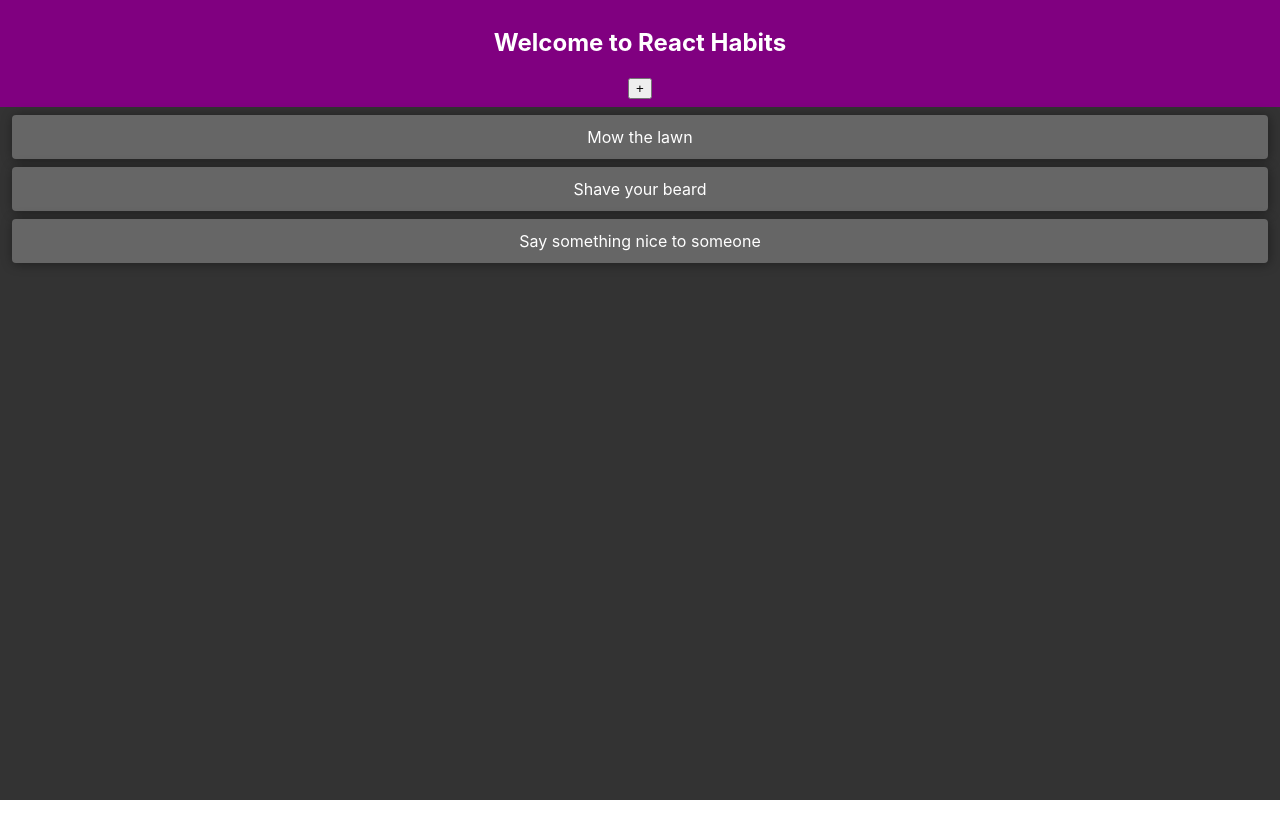
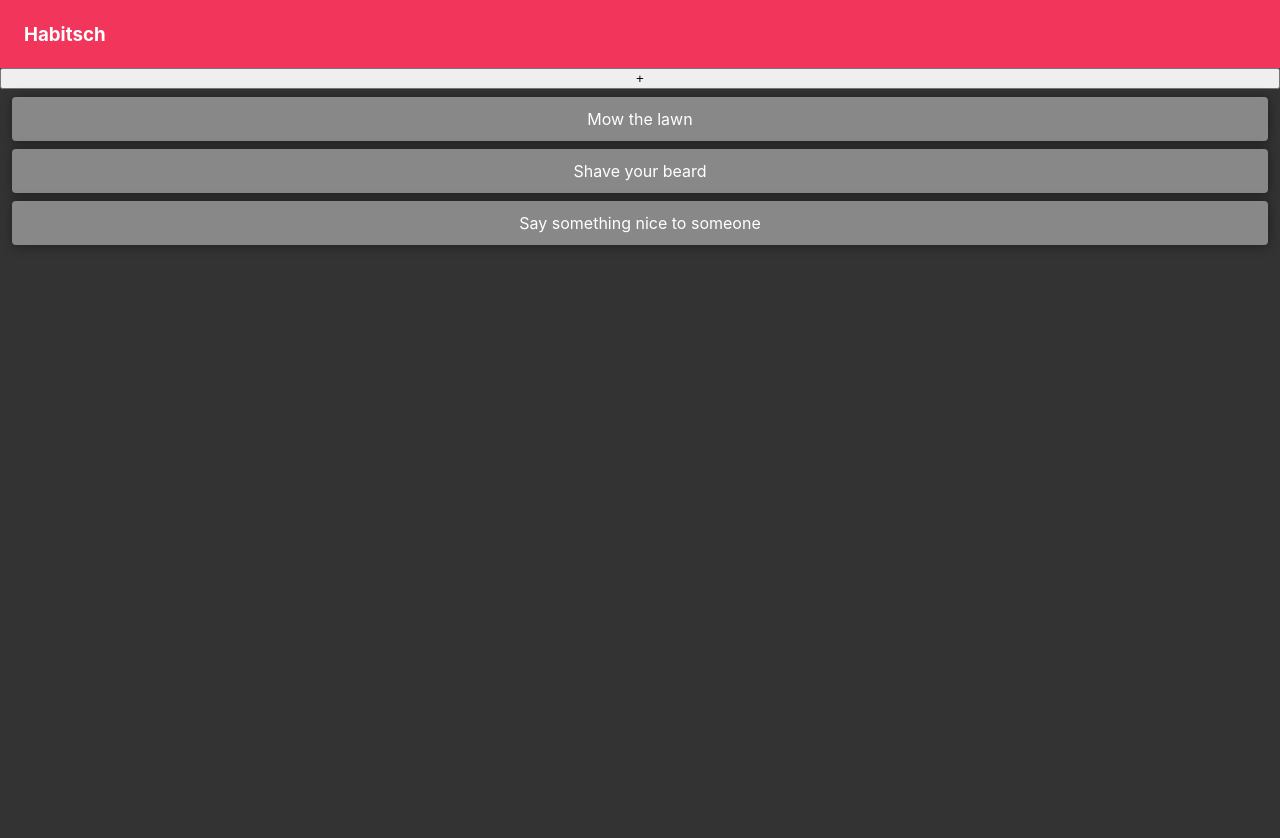
Before and after one commit to Rory-Gaddin/react-habits, a React (Create React App) app: page / in a window 1280 px wide. Shown: the top 838 px of the page. Before the commit the page ends 800 px from the top, so only its background shows below. Built offline with nearby package versions, Linux system fonts and the light colour scheme.

Commit message:
Some stylin'

```diff
--- a/src/App.css
+++ b/src/App.css
@@ -5,3 +5,9 @@
   width: 100vw;
   overflow: hidden;
 }
+
+.HabitHeader {
+  padding: 4px 24px;
+  box-shadow: rgba(0,0,0,0.5) 2px 2px 12px;
+  z-index: 50;
+}
--- a/src/App.js
+++ b/src/App.js
@@ -3,14 +3,22 @@ import './App.css';
 import HabitList from './containers/HabitList/HabitList';
 import * as themes from './themes/themes';
 import { ThemeContext } from './contexts/theme.context';
+import getThemeStyles from './helpers/style.helper';
 
 class App extends Component {
   render() {
     return (
       <ThemeContext.Provider value={{theme: this.state.currentTheme}}>
-        <div className="App">
-          <HabitList></HabitList>
-        </div>
+        <ThemeContext.Consumer>{themeCtx => (<React.Fragment>
+          <header className={getThemeStyles('background.highlight10Perc', themeCtx, 'HabitHeader')}>
+            <nav>
+              <h3 className={getThemeStyles('text.primary', themeCtx)}>Habitsch</h3>
+            </nav>
+          </header>
+          <div className="App">
+            <HabitList></HabitList>
+          </div>
+        </React.Fragment>)}</ThemeContext.Consumer>
       </ThemeContext.Provider>
     );
   }
--- a/src/containers/HabitList/HabitList.css
+++ b/src/containers/HabitList/HabitList.css
@@ -3,7 +3,3 @@
   display: flex;
   flex-direction: column;
 }
-
-.HabitHeader {
-  padding: 8px;
-}
--- a/src/containers/HabitList/HabitList.js
+++ b/src/containers/HabitList/HabitList.js
@@ -11,14 +11,9 @@ const NEW_HABIT = 'new-habit';
 export default class HabitList extends Component {
   render = () => <ThemeContext.Consumer>{themeCtx => (
     <div className={getThemeStyles('background.primary', themeCtx, 'HabitContainer')}>
-      <header className={getThemeStyles('background.highlight10Perc', themeCtx, 'HabitHeader')}>
-        <nav>
-          <h1 className={getThemeStyles('text.primary', themeCtx)}>Welcome to React Habits</h1>
-          <button
-            onClick={this.addHabitHandler}
-          >+</button>
-        </nav>
-      </header>
+      <button
+        onClick={this.addHabitHandler}
+      >+</button>
       <div className="HabitListContainer">
         {this.habitList()}
       </div>
--- a/src/themes/themes.js
+++ b/src/themes/themes.js
@@ -1,9 +1,14 @@
+
+/** Theme reference:
+ *  https://kuler.adobe.com/yellow-submarine2-color-theme-12084275/edit/?copy=true&base=2&rule=Custom&selected=2&name=Copy%20of%20yellow-submarine2&mode=rgb&rgbvalues=0.9490196078431372,0.20784313725490197,0.3568627450980392,0.1578947368421225,0.11368421052631579,0.24,0.00784313725490196,0.6509803921568628,0.5803921568627451,0.9372549019607843,0.7176470588235294,0.01568627450980392,0.9529411764705882,0.5372549019607843,0.00784313725490196&swatchOrder=0,1,2,3,4
+ * */
+
 const darkThemeColors = {
   perc60: 'white',
-  perc30: 'hotpink',
-  perc10: 'purple',
-  bgMain: '#333',
-  bgLight: '#666'
+  perc30: '#02A694',
+  perc10: '#F2355B',
+  bgLight: '#888',
+  bgDark: '#333'
 }
 
 export const darkTheme = {
@@ -27,7 +32,7 @@ export const darkTheme = {
   },
   background: {
     primary: {
-      backgroundColor: darkThemeColors.bgMain
+      backgroundColor: darkThemeColors.bgDark
     },
     secondary: {
       backgroundColor: darkThemeColors.bgLight
```
